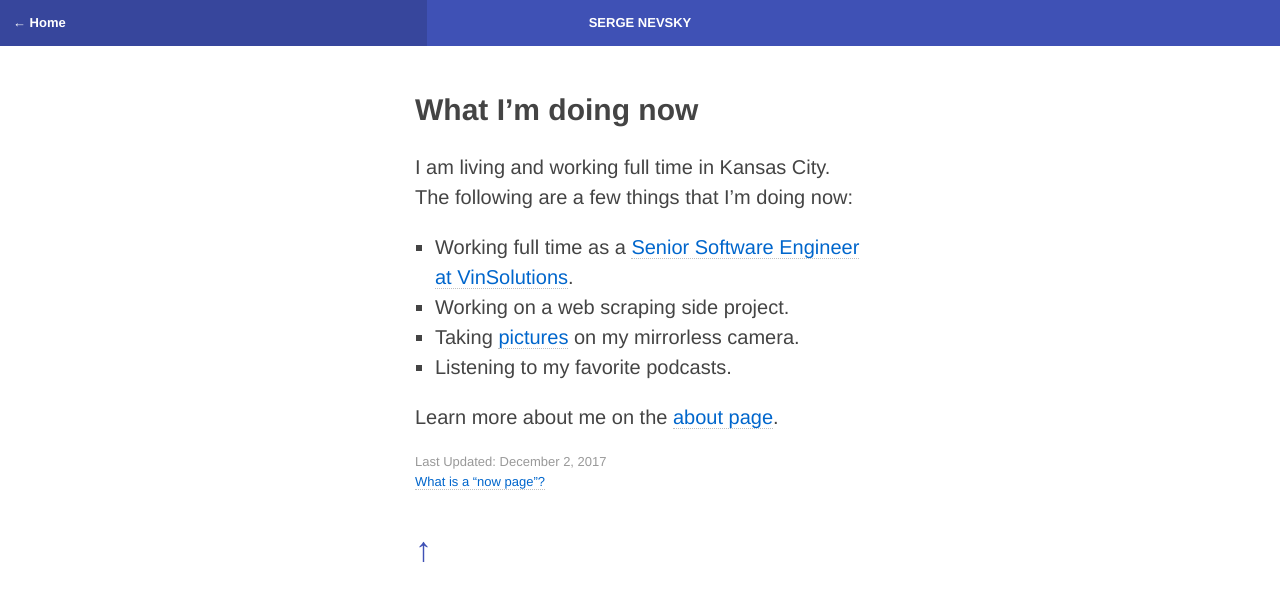
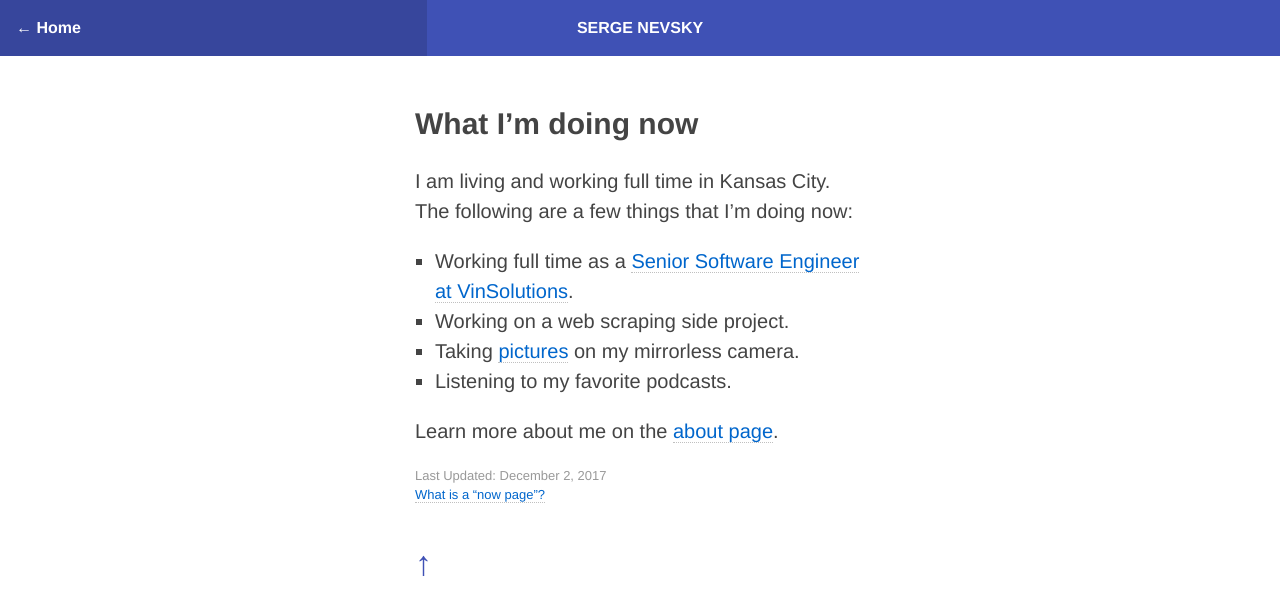
Before and after one commit to Dejital/dejital.github.com, a Jekyll site: the page built from now.html, in a window 1280 px wide. Shown: the top 615 px of the page. Built offline with Jekyll 4.4.1, drawn with Linux system fonts in a browser that asks for light colours.

Commit message:
Make header bigger

```diff
--- a/assets/css/screen.css
+++ b/assets/css/screen.css
@@ -239,7 +239,7 @@ main .heading a {
 header {
     text-transform: uppercase;
     font-weight: bold;
-    font-size: small;
+    font-size: medium;
     margin-bottom: 1em;
     background: #3f51b5;
     padding: 0;
```
